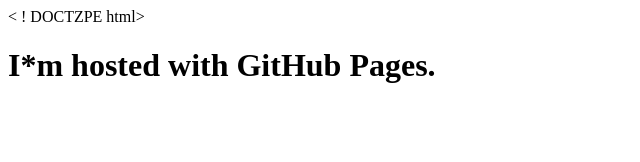
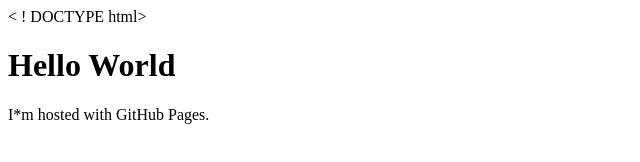
Before and after one commit to tbadtmr/tbadtmr.github.io, a plain HTML site: page index.html in a window 1280 px wide. Shown: the whole page, without its empty margins (0-640 px from the left). Drawn offline with Linux system fonts and the light colour scheme.

Commit message:
Update index.html

```diff
--- a/index.html
+++ b/index.html
@@ -1,6 +1,7 @@
-< ! DOCTZPE html>
+< ! DOCTYPE html>
 <html>
 <body>
-<h1>I*m hosted with GitHub Pages.</p>
+<h1>Hello World</h1>
+<p>I*m hosted with GitHub Pages.</p>
 </body>
 </html>
```
